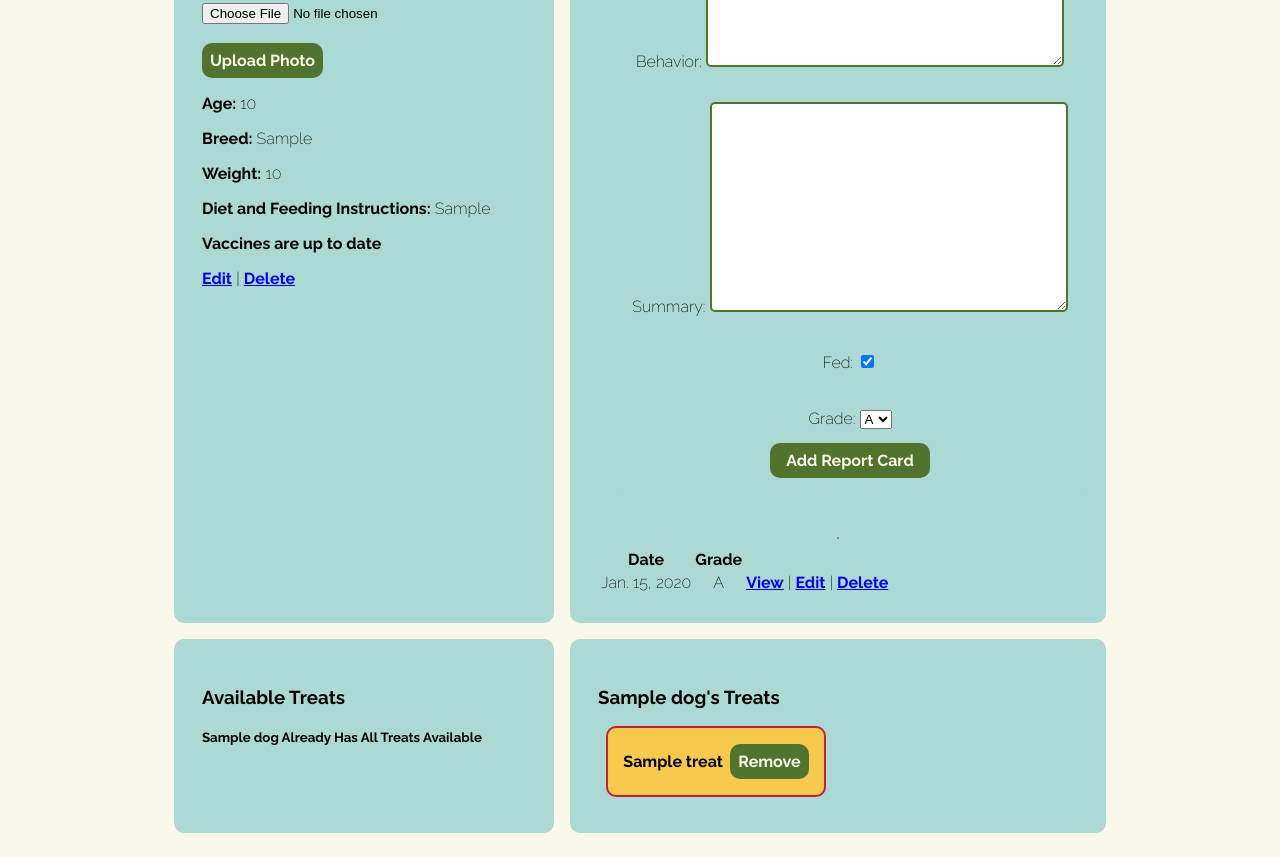
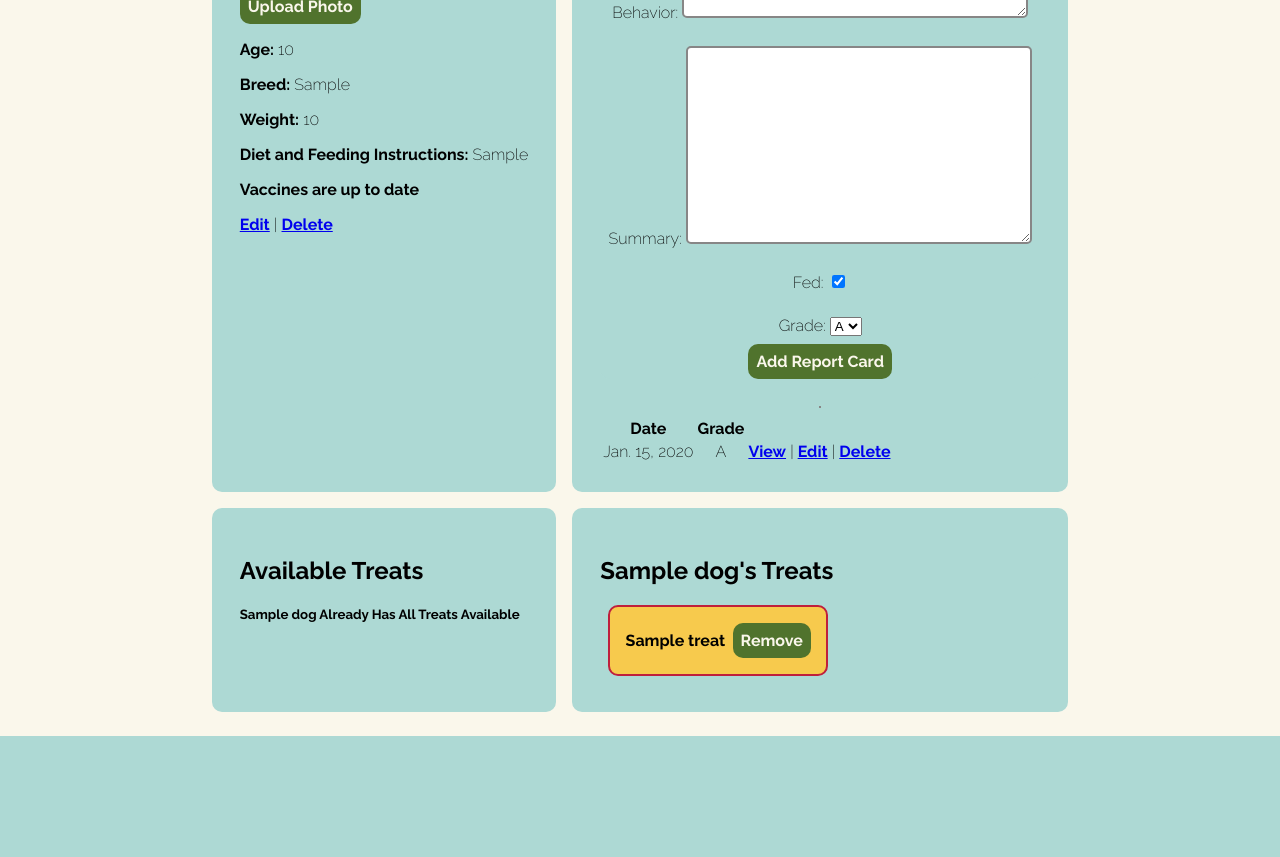
Before and after one commit to shaneyoung91/pawfolio, a Django app: page /dogs/1/ in a window 1280 px wide. Shown: the part 554-1411 px from the top of the page. After the commit the page ends 1290 px from the top, so only its background shows below. Run offline with Django 4.2, Linux system fonts and the light colour scheme; a user stored in the database is signed in; tables that the repository leaves empty hold one stand-in row (values such as "Sample post"); some web fonts are replaced.

Commit message:
update styling for forms

```diff
--- a/main_app/static/css/styles.css
+++ b/main_app/static/css/styles.css
@@ -2,10 +2,6 @@
     font-family: 'Raleway', sans-serif;
     height: 100vh;
     background-color: #FAF7EB;
-}
-
-a {
-    font-weight: bold;
 }
 
 h1 {
@@ -71,6 +67,7 @@
 #home-img {
     width: 50vmin;
     margin: 2vmin;
+    border: solid 5px #BF1F3C;
 }
 
 #home-div {
@@ -111,6 +108,10 @@
     max-width: 60vmin;
 }
 
+#dog-details a {
+    font-weight: bold;
+}
+
 #report-card {
     grid-area: report;
     background-color: #ADD9D4;
@@ -120,6 +121,10 @@
     flex-direction: column;
     align-items: flex-start;
     max-width: 60vmin;
+}
+
+#report-card a {
+    font-weight: bold;
 }
 
 #rc-details {
@@ -146,8 +151,8 @@
 }
 
 #avatar {
-    width: 40vmin;
-    border: 2px solid #BF1F3C;
+    width: 30vmin;
+    border: 5px solid #BF1F3C;
     border-radius: 10px;
 }
 
@@ -180,50 +185,52 @@
     display: flex;
     flex-direction: column;
     align-items: center;
-    margin: 2vmin;
-    padding: 2vmin;
     background-color: #ADD9D4;
     border-radius: 10px;
     width: 55vmin;
-    line-height: 2;
 }
 
 #report-form label {
     font-size: 2vmin;
-    margin-bottom: 1vmin;
     color: #000000;
 }
 
 #report-form input[type="text"],
 #report-form textarea {
-    padding: 1vmin;
-    border: 2px solid #50732D;
+    border: 2px solid #878686;
     border-radius: 5px;
     font-family: 'Raleway', sans-serif;
     font-size: 2vmin;
 }
 
-#report-form input[type="submit"] {
-    padding: 1vmin 2vmin;
-    border: none;
+#report-form p {
+    margin-bottom: 1vmin;
+}
+
+#add-dog-form {
+    display: flex;
+    flex-direction: column;
+    align-items: center;
+    background-color: #ADD9D4;
     border-radius: 10px;
+    width: 55vmin;
+}
+
+#add-dog-form label {
+    font-size: 2vmin;
+    color: #000000;
+}
+
+#add-dog-form input[type="text"],
+#add-dog-form input[type="number"],
+#add-dog-form textarea {
+    border: 2px solid #878686;
+    border-radius: 5px;
     font-family: 'Raleway', sans-serif;
     font-size: 2vmin;
-    background-color: #50732D;
-    font-weight: bolder;
-    color: #FAF7EB;
-    cursor: pointer;
 }
 
-#report-form input[type="submit"]:hover {
-    background-color: #BF1F3C;
-}
-
-#report-form textarea {
-    resize: vertical;
-}
-
-#report-form p {
+#add-dog-form p {
     margin-bottom: 1vmin;
 }
 
--- a/main_app/templates/dogs/detail.html
+++ b/main_app/templates/dogs/detail.html
@@ -32,7 +32,7 @@
       <a href="{% url 'dogs_delete' dog.id %}">Delete</a>
   </div>
   <div id='report-card'>
-      <h3>Report Card</h3>
+      <h2>Report Card</h2>
       <form id="report-form" action="{% url 'add_reportcard' dog.id %}" method="POST">
           {% csrf_token %}
           {{ reportcard_form.as_p }}
@@ -58,7 +58,7 @@
       </table>
   </div>
     <div id='current-treats'>
-        <h3>{{ dog.name }}'s Treats</h3>
+        <h2>{{ dog.name }}'s Treats</h2>
         {% if dog.treats.count %}
           {% for treat in dog.treats.all %}
             <div id="treat">
@@ -74,7 +74,7 @@
           {% endif %}
     </div>
     <div id='av-treats'>
-      <h3>Available Treats</h3>
+      <h2>Available Treats</h2>
         {% if treats.count %}
           {% for treat in treats.all %}
             <div id="treat">
--- a/main_app/templates/home.html
+++ b/main_app/templates/home.html
@@ -3,7 +3,7 @@
 
     <div id="home-div">
         <img id="home-img" src="/static/css/images/logo.png">
-        <h2>Stay Connected and Unleash the Fun</h2>
+        <h2>Your Dog's Joy is just a Paw Tap Away!</h2>
     </div>
 
 {% endblock %}
```
